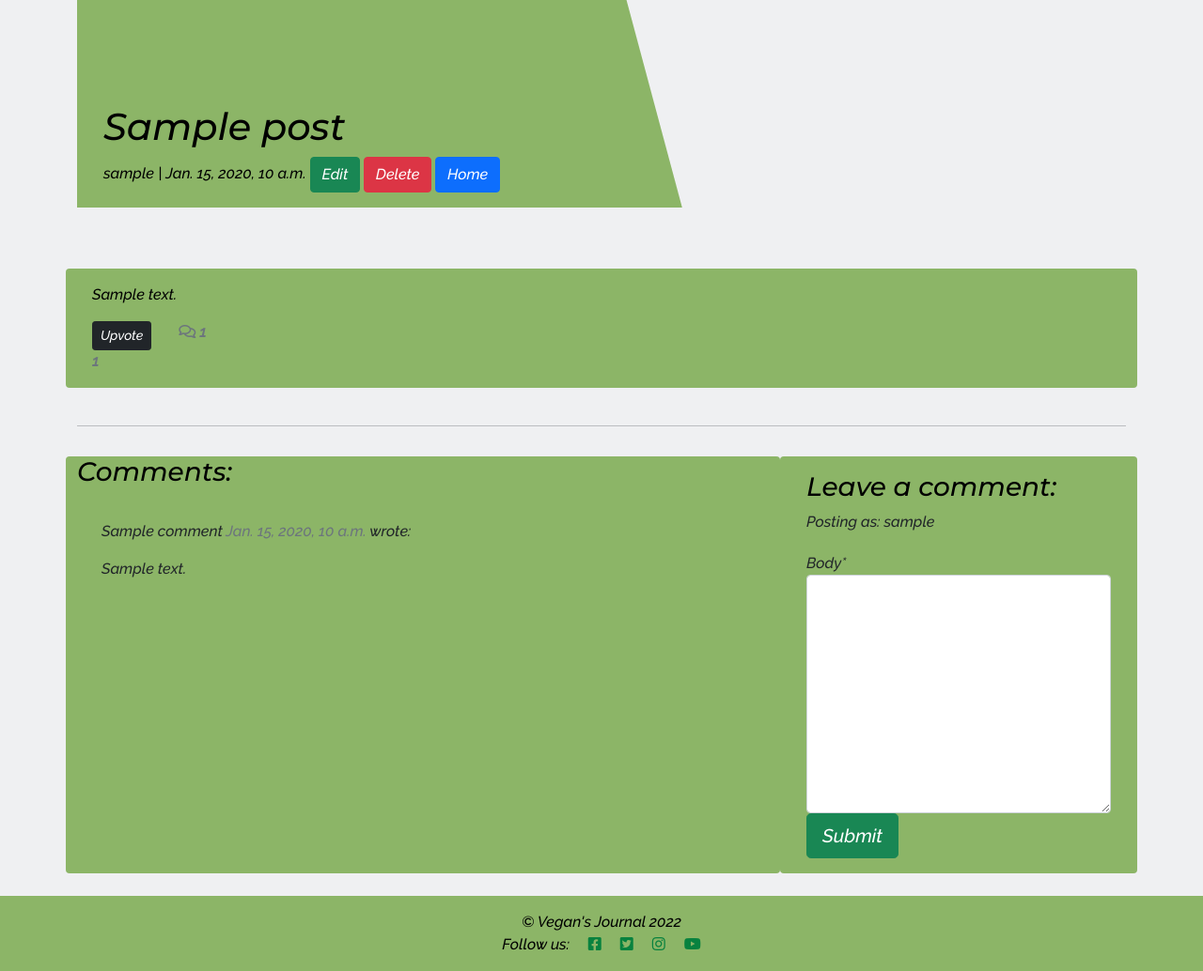
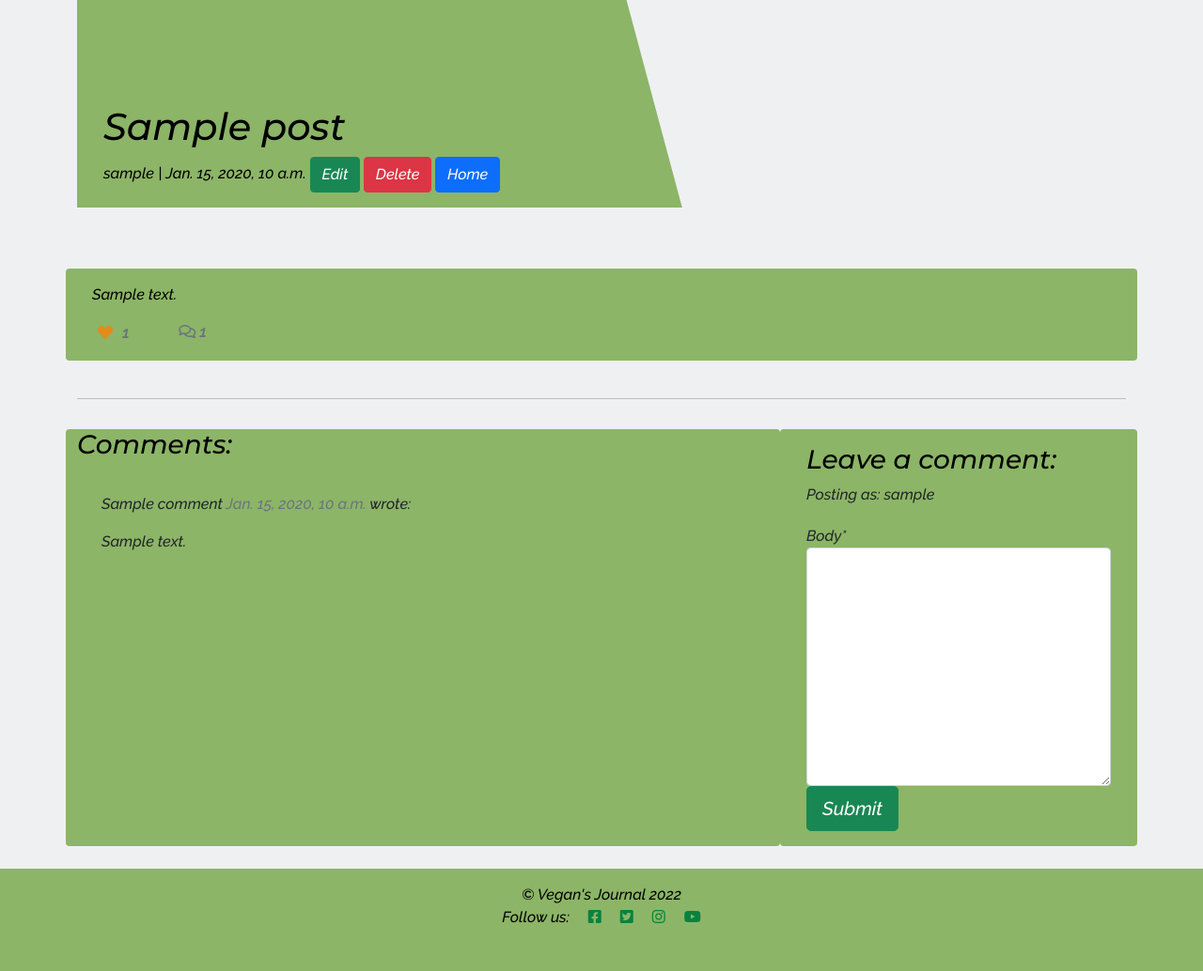
Before and after one commit to PratimaGurav/vegans-journal, a Django app: a page that uses templates/post_detail.html in a window 1280 px wide. Shown: the part 361-1395 px from the top of the page at 94% size. After the commit the page ends 1344 px from the top, so only its background shows below. Run offline with Django 3.2, Linux system fonts and the light colour scheme; a user stored in the database is signed in; tables that the repository leaves empty hold one stand-in row (values such as "Sample post"); some libraries are stand-ins or nearby versions.

Commit message:
Reverse all changes

```diff
--- a/blog/views.py
+++ b/blog/views.py
@@ -72,7 +72,6 @@ class PostDetail(DetailView):
                 "commented": True,
                 "comment_form": comment_form,
                 "liked": liked,
-                "draft": draft,
             },
         )
 
--- a/templates/index.html
+++ b/templates/index.html
@@ -4,6 +4,7 @@
 
 <div class="container-fluid">
     <div class="row">
+        <!--Page title-->
         <h2 class= "h2 text-center">Welcome to Vegan's Journal!</h2>
 
         <!-- Blog Entries Column -->
@@ -32,7 +33,8 @@
                             <p class="card-text">{{ post.blog_snippet | safe}}
                             </p>
                             <hr />
-                            <p class="card-text text-muted h6">{{ post.created_on}}</p>
+                            <p class="card-text text-muted h6">{{ post.created_on}} <i class="far fa-heart"></i>
+                                {{ post.number_of_likes }}</p>
                         </div>
                     </div>
                 </div>
--- a/templates/post_detail.html
+++ b/templates/post_detail.html
@@ -59,13 +59,13 @@
                                 {% csrf_token %}
                                 {% if liked %}
 
-                                <button type="submit" name="blogpost_id" value="{{post.slug}}" , class="btn btn-dark btn-sm">Upvote
-                                </button>
+                                <button type="submit" name="blogpost_id" value="{{post.slug}}" class="btn-like">
+                                    <i class="fas fa-heart"></i></button>
 
                                 {% else %}
 
-                                <button type="submit" name="blogpost_id" value="{{post.slug}}" , class="btn btn-danger btn-sm">Downvote
-                                </button>
+                                <button type="submit" name="blogpost_id" value="{{post.slug}}" class="btn-like">
+                                    <i class="far fa-heart"></i></button>
 
                                 {% endif %}
 
```
